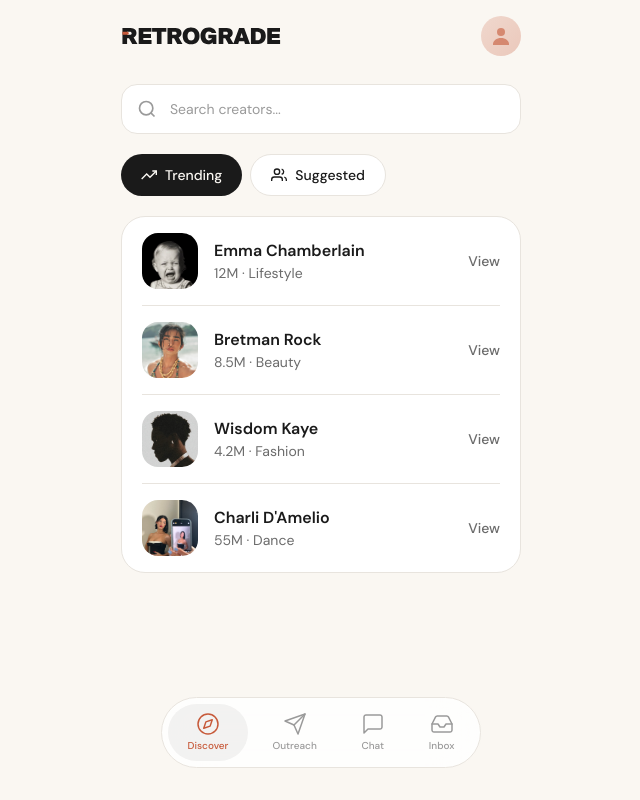
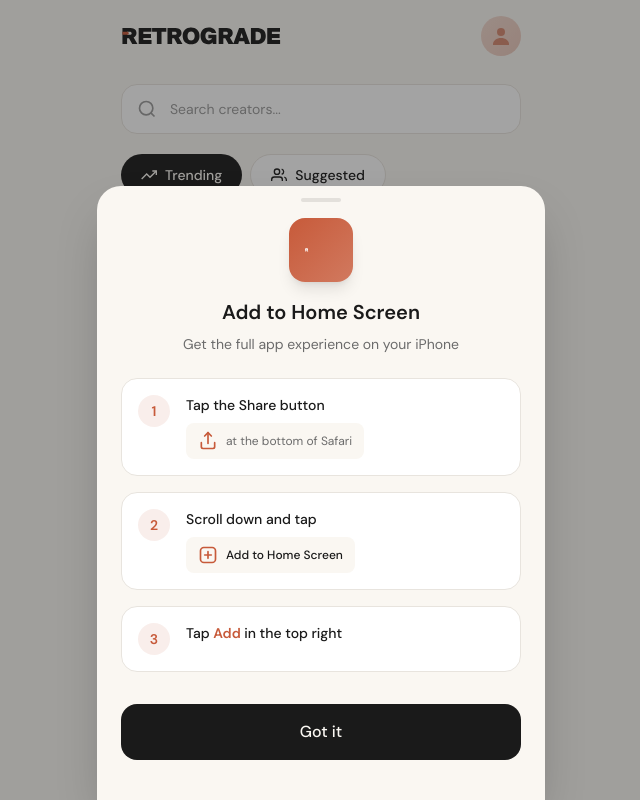
Before and after one commit to niall-wade/creator-app-design, a Next.js app: page /home in a window 1280 px wide. Shown: the whole page, without its empty margins (319-959 px from the left). Built offline with nearby package versions, Linux system fonts and the light colour scheme.

Commit message:
Add install to home screen drawer with PWA detection

```diff
--- a/src/app/home/page.tsx
+++ b/src/app/home/page.tsx
@@ -1,6 +1,6 @@
 "use client";
 
-import { useState } from "react";
+import { useState, useEffect } from "react";
 import { motion, AnimatePresence } from "framer-motion";
 import Link from "next/link";
 
@@ -12,6 +12,31 @@
   const [chatMessage, setChatMessage] = useState("");
   const [chatMessages, setChatMessages] = useState<{ id: number; sender: string; text: string; time: string }[]>([]);
   const [showChatWelcome, setShowChatWelcome] = useState(true);
+  const [showInstallDrawer, setShowInstallDrawer] = useState(false);
+
+  // Check if user is viewing in browser (not installed as PWA)
+  useEffect(() => {
+    // Check if running as installed PWA
+    const isStandalone =
+      window.matchMedia('(display-mode: standalone)').matches ||
+      (window.navigator as Navigator & { standalone?: boolean }).standalone === true;
+
+    // Only show install prompt if not already installed as PWA
+    if (!isStandalone) {
+      const hasSeenInstallDrawer = localStorage.getItem("hasSeenInstallDrawer");
+      if (!hasSeenInstallDrawer) {
+        const timer = setTimeout(() => {
+          setShowInstallDrawer(true);
+        }, 800);
+        return () => clearTimeout(timer);
+      }
+    }
+  }, []);
+
+  const dismissInstallDrawer = () => {
+    setShowInstallDrawer(false);
+    localStorage.setItem("hasSeenInstallDrawer", "true");
+  };
 
   const handleSendChat = (message?: string) => {
     const textToSend = message || chatMessage;
@@ -326,7 +351,130 @@
           </AnimatePresence>
         </motion.div>
       </nav>
+
+      {/* Install to Home Screen Drawer */}
+      <InstallDrawer isOpen={showInstallDrawer} onClose={dismissInstallDrawer} />
     </main>
+  );
+}
+
+// Add to Home Screen Drawer Component
+function InstallDrawer({ isOpen, onClose }: { isOpen: boolean; onClose: () => void }) {
+  return (
+    <AnimatePresence>
+      {isOpen && (
+        <>
+          {/* Backdrop */}
+          <motion.div
+            initial={{ opacity: 0 }}
+            animate={{ opacity: 1 }}
+            exit={{ opacity: 0 }}
+            transition={{ duration: 0.2 }}
+            className="fixed inset-0 bg-ink/40 z-50"
+            onClick={onClose}
+          />
+
+          {/* Drawer */}
+          <motion.div
+            initial={{ y: "100%" }}
+            animate={{ y: 0 }}
+            exit={{ y: "100%" }}
+            transition={{ type: "spring", damping: 28, stiffness: 350 }}
+            className="fixed inset-x-0 bottom-0 z-50 max-w-md mx-auto"
+          >
+            <div className="bg-cream rounded-t-3xl overflow-hidden shadow-2xl">
+              {/* Handle */}
+              <div className="flex justify-center pt-3 pb-2">
+                <div className="w-10 h-1 rounded-full bg-ink/10" />
+              </div>
+
+              {/* Content */}
+              <div className="px-6 pb-10 pt-2">
+                {/* Header */}
+                <div className="text-center mb-6">
+                  <div className="w-16 h-16 rounded-2xl bg-gradient-to-br from-terracotta to-terracotta/80 flex items-center justify-center mx-auto mb-4 shadow-lg">
+                    <svg width="32" height="32" viewBox="0 0 6988 874" fill="none" xmlns="http://www.w3.org/2000/svg" className="text-white">
+                      <path d="M349.605 517.363H266.088V765H63.1231V60.9349H354.46C538.974 60.9349 676.874 105.607 676.874 287.207C676.874 388.204 624.433 448.413 551.599 481.432L718.632 765H490.418L349.605 517.363ZM266.088 225.055V363.926H377.767C437.006 363.926 465.169 334.792 465.169 294.976C465.169 255.16 437.006 225.055 377.767 225.055H266.088Z" fill="currentColor"/>
+                      <path d="M63 225H271.5C309.884 225 341 256.116 341 294.5V294.5C341 332.884 309.884 364 271.5 364H63V225Z" fill="white"/>
+                    </svg>
+                  </div>
+                  <h2 className="text-xl font-semibold text-ink mb-2" style={{ fontFamily: "var(--font-display)" }}>
+                    Add to Home Screen
+                  </h2>
+                  <p className="text-sm text-ink-light">
+                    Get the full app experience on your iPhone
+                  </p>
+                </div>
+
+                {/* Steps */}
+                <div className="space-y-4 mb-8">
+                  {/* Step 1 */}
+                  <div className="flex items-start gap-4 bg-white rounded-2xl p-4 border border-border">
+                    <div className="w-8 h-8 rounded-full bg-terracotta/10 flex items-center justify-center flex-shrink-0">
+                      <span className="text-sm font-semibold text-terracotta">1</span>
+                    </div>
+                    <div className="flex-1">
+                      <p className="text-sm text-ink font-medium mb-2">
+                        Tap the Share button
+                      </p>
+                      <div className="inline-flex items-center gap-2 bg-cream rounded-lg px-3 py-2">
+                        {/* iOS Share Icon */}
+                        <svg width="20" height="20" viewBox="0 0 24 24" fill="none" className="text-terracotta">
+                          <path d="M12 2L12 15" stroke="currentColor" strokeWidth="2" strokeLinecap="round"/>
+                          <path d="M8 6L12 2L16 6" stroke="currentColor" strokeWidth="2" strokeLinecap="round" strokeLinejoin="round"/>
+                          <path d="M4 14V19C4 20.1046 4.89543 21 6 21H18C19.1046 21 20 20.1046 20 19V14" stroke="currentColor" strokeWidth="2" strokeLinecap="round"/>
+                        </svg>
+                        <span className="text-xs text-ink-light">at the bottom of Safari</span>
+                      </div>
+                    </div>
+                  </div>
+
+                  {/* Step 2 */}
+                  <div className="flex items-start gap-4 bg-white rounded-2xl p-4 border border-border">
+                    <div className="w-8 h-8 rounded-full bg-terracotta/10 flex items-center justify-center flex-shrink-0">
+                      <span className="text-sm font-semibold text-terracotta">2</span>
+                    </div>
+                    <div className="flex-1">
+                      <p className="text-sm text-ink font-medium mb-2">
+                        Scroll down and tap
+                      </p>
+                      <div className="inline-flex items-center gap-2 bg-cream rounded-lg px-3 py-2">
+                        {/* Add to Home Screen Icon */}
+                        <svg width="20" height="20" viewBox="0 0 24 24" fill="none" className="text-terracotta">
+                          <rect x="3" y="3" width="18" height="18" rx="4" stroke="currentColor" strokeWidth="2"/>
+                          <path d="M12 8V16M8 12H16" stroke="currentColor" strokeWidth="2" strokeLinecap="round"/>
+                        </svg>
+                        <span className="text-xs font-medium text-ink">Add to Home Screen</span>
+                      </div>
+                    </div>
+                  </div>
+
+                  {/* Step 3 */}
+                  <div className="flex items-start gap-4 bg-white rounded-2xl p-4 border border-border">
+                    <div className="w-8 h-8 rounded-full bg-terracotta/10 flex items-center justify-center flex-shrink-0">
+                      <span className="text-sm font-semibold text-terracotta">3</span>
+                    </div>
+                    <div className="flex-1">
+                      <p className="text-sm text-ink font-medium">
+                        Tap <span className="text-terracotta font-semibold">Add</span> in the top right
+                      </p>
+                    </div>
+                  </div>
+                </div>
+
+                {/* CTA */}
+                <button
+                  onClick={onClose}
+                  className="w-full py-4 rounded-2xl bg-ink text-cream font-medium hover:bg-ink/90 transition-colors"
+                >
+                  Got it
+                </button>
+              </div>
+            </div>
+          </motion.div>
+        </>
+      )}
+    </AnimatePresence>
   );
 }
 
```
